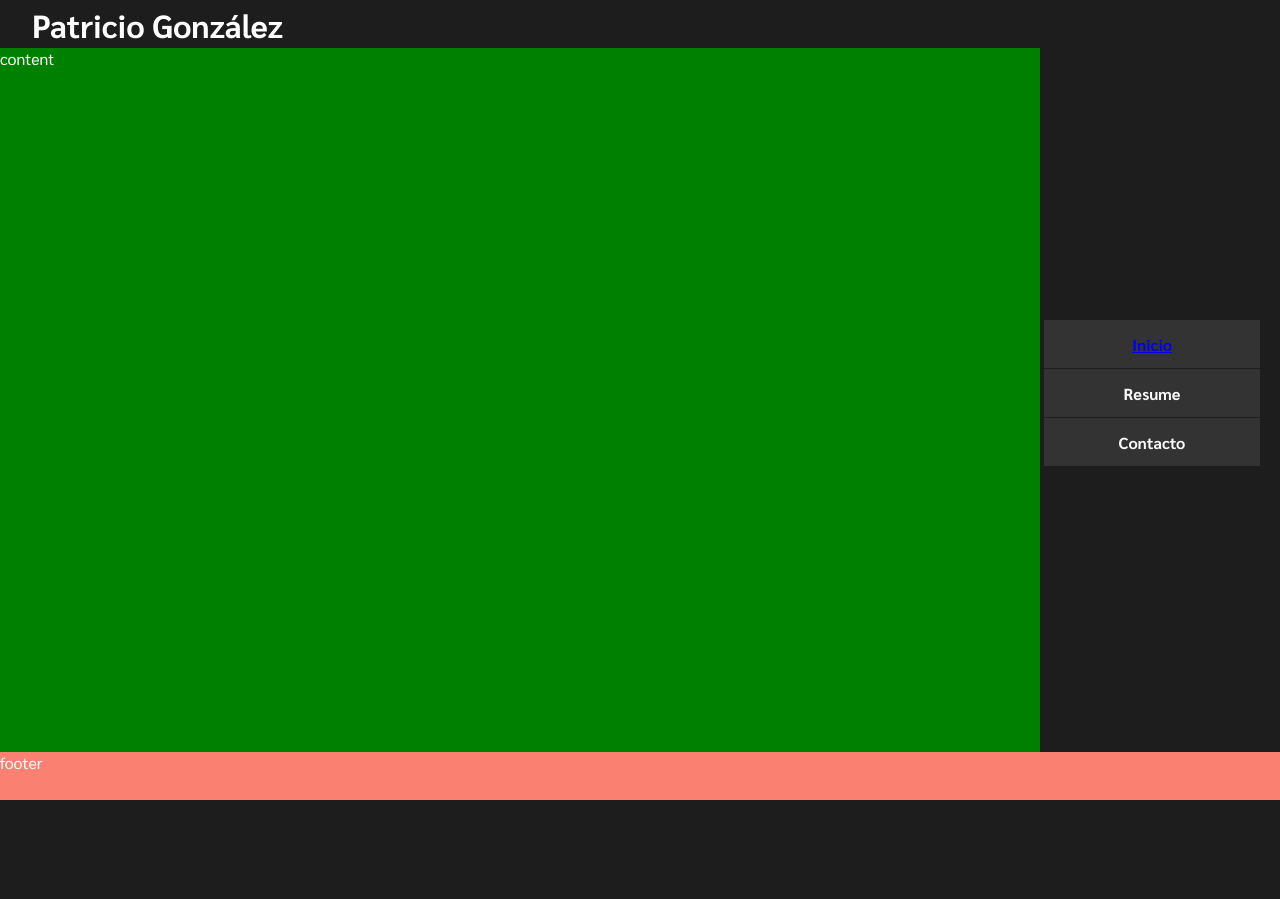
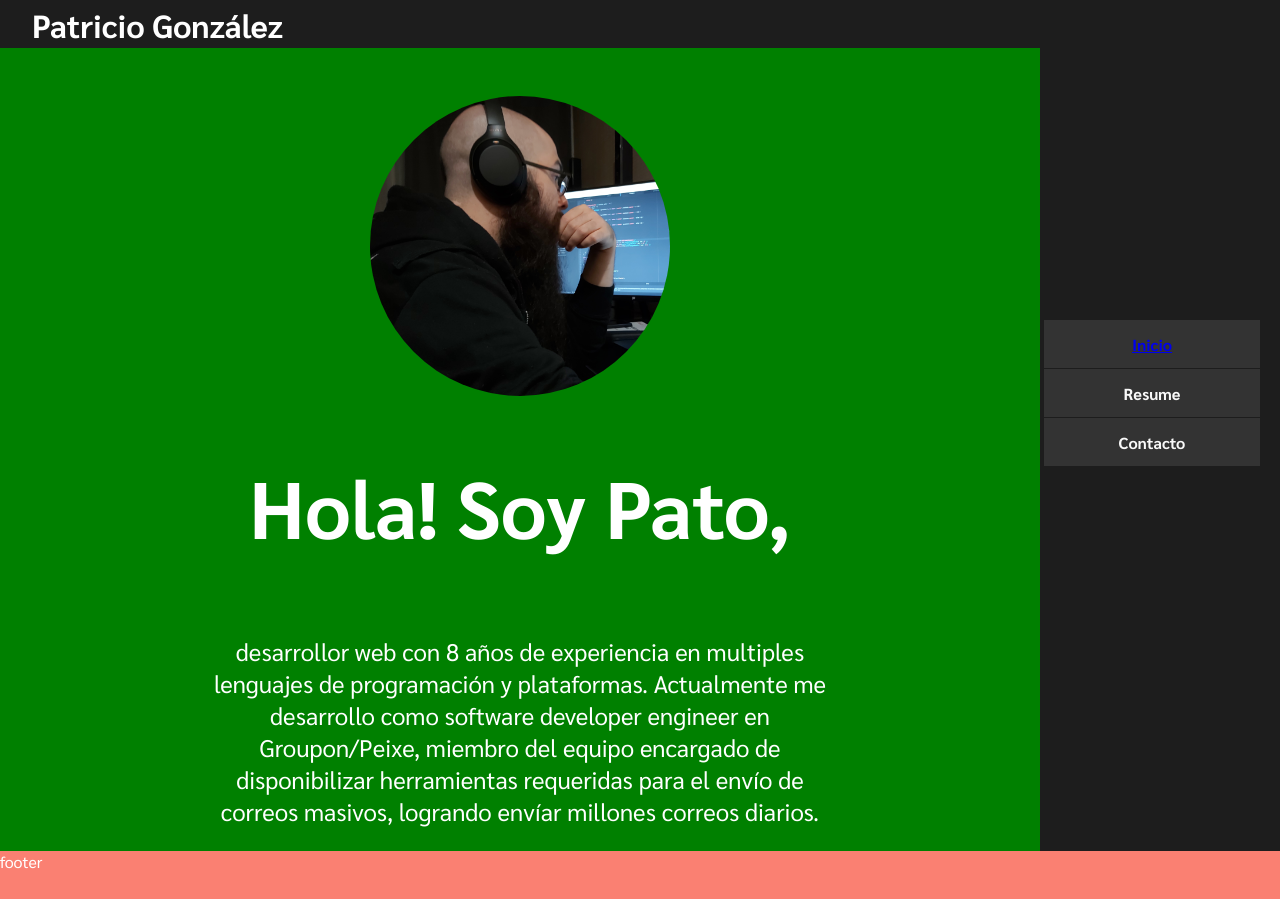
Before and after one commit to pagondel/personal-site, a React (Create React App) app: page / in a window 1280 px wide. Before the commit the page ends 800 px from the top, so only its background shows below. Built offline with nearby package versions, Linux system fonts and the light colour scheme.

Commit message:
Home (#5)
* adds home page

```diff
--- /dev/null
+++ b/src/components/Home/Home.js
@@ -0,0 +1,16 @@
+import React from 'react';
+
+import data from '../../data/home';
+import styles from './Home.module.scss';
+
+const home = () => (
+  <div className={styles.Home}>
+    <div className={styles.Photo}>
+      <img src={data.photo} alt={data.photoAlt} />
+    </div>
+    <h1 className={styles.Title}>{data.title}</h1>
+    <p className={styles.Text}>{data.text}</p>
+  </div>
+);
+
+export default home;
--- /dev/null
+++ b/src/components/Home/Home.module.scss
@@ -0,0 +1,69 @@
+@import '../../styles/_variables';
+@import '../../styles/_mixins';
+
+.Home {
+  height: 100%;
+  display: flex;
+  flex-direction: column;
+  align-items: center;
+  justify-content: flex-start;
+  width: 60%;
+  margin: auto;
+}
+
+.Photo {
+  margin-top: 3rem;
+  img {
+    border-radius: 50%;
+    height: 200px;
+    width: 200px;
+  }
+}
+
+.Title {
+  font-size: 3rem;
+  display: inline-block;
+
+  span {
+    display: inline-block;
+  }
+}
+
+.Text {
+  text-align: center;
+  font-size: 1rem;
+}
+
+@include breakpoint('medium') {
+  .Photo {
+    img {
+      height: 250px;
+      width: 250px;
+    }
+  }
+
+  .Title {
+    font-size: 4rem;
+  }
+
+  .Text {
+    font-size: 1.2rem;
+  }
+}
+
+@include breakpoint('large') {
+  .Photo {
+    img {
+      height: 300px;
+      width: 300px;
+    }
+  }
+
+  .Title {
+    font-size: 5rem;
+  }
+
+  .Text {
+    font-size: 1.5rem;
+  }
+}
--- a/src/containers/Layout/Layout.js
+++ b/src/containers/Layout/Layout.js
@@ -4,6 +4,7 @@ import { Helmet } from 'react-helmet';
 import styles from './Layout.module.scss';
 import SiteInfo from '../../data/site-info';
 import Nav from '../../components/Nav/Nav';
+import Home from '../../components/Home/Home';
 
 class Layout extends Component {
   constructor(props) {
@@ -26,7 +27,9 @@ class Layout extends Component {
           />
         </header>
         <aside className={styles.Sidebar} />
-        <main className={styles.Content}>content</main>
+        <main className={styles.Content}>
+          <Home />
+        </main>
         <footer className={styles.Footer}>footer</footer>
       </div>
     );
--- /dev/null
+++ b/src/data/home.js
@@ -0,0 +1,20 @@
+import React from 'react';
+
+const data = {
+  title: (
+    <>
+      <span>Hola!</span>
+      {' '}
+      <span>Soy Pato,</span>
+    </>
+  ),
+  text: `desarrollor web con ${new Date().getFullYear() - 2012} años de experiencia en multiples lenguajes de `
+        + 'programación y plataformas. Actualmente'
+        + ' me desarrollo como software developer engineer en Groupon/Peixe, miembro del equipo encargado de '
+        + ' disponibilizar herramientas requeridas para el envío de correos masivos, logrando envíar millones correos '
+        + 'diarios.',
+  photo: `${process.env.PUBLIC_URL}/photo.jpg`,
+  photoAlt: 'Patricio Gonzalez photo',
+};
+
+export default data;
```
Also changed, not shown: public/photo.jpg (added).
